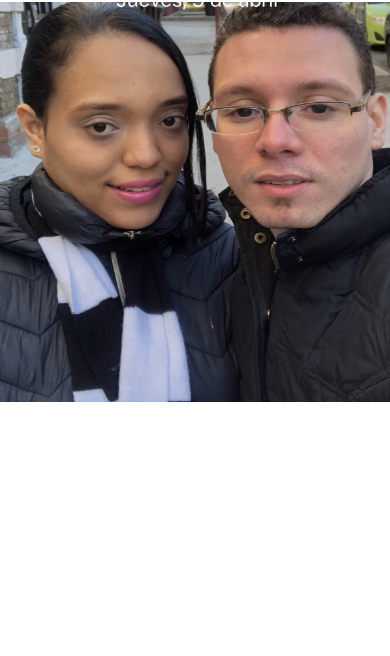
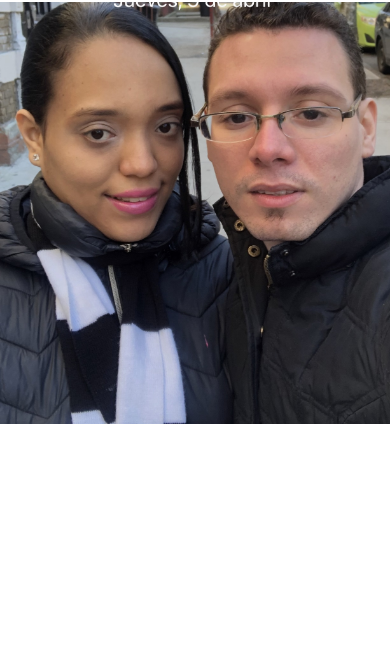
Before and after one commit to bernardocid27/bernardocid27.github.io, a plain HTML site: page index.html in a window 390 px wide. Shown: the part 188-844 px from the top of the page. Drawn offline with nearby package versions, Linux system fonts and the light colour scheme.

Commit message:
puse responsive en la imagen

```diff
--- a/index.html
+++ b/index.html
@@ -14,7 +14,7 @@
     <!-- <h1 class="text-center mt-5 display-4 text-primary">Hello, world! con Github page</h1> -->
     <h2 class="text-center mt-5 display-4 text-primary">Hola Nicole Cid</h2>
 
-    <img src="images/foto1.jpg" width="400" height="400">
+    <img src="images/foto1.jpg" style="width:100%">
     <!-- Optional JavaScript -->
     <!-- jQuery first, then Popper.js, then Bootstrap JS -->
     <script src="https://code.jquery.com/jquery-3.5.1.slim.min.js" integrity="sha384-DfXdz2htPH0lsSSs5nCTpuj/zy4C+OGpamoFVy38MVBnE+IbbVYUew+OrCXaRkfj" crossorigin="anonymous"></script>
```
